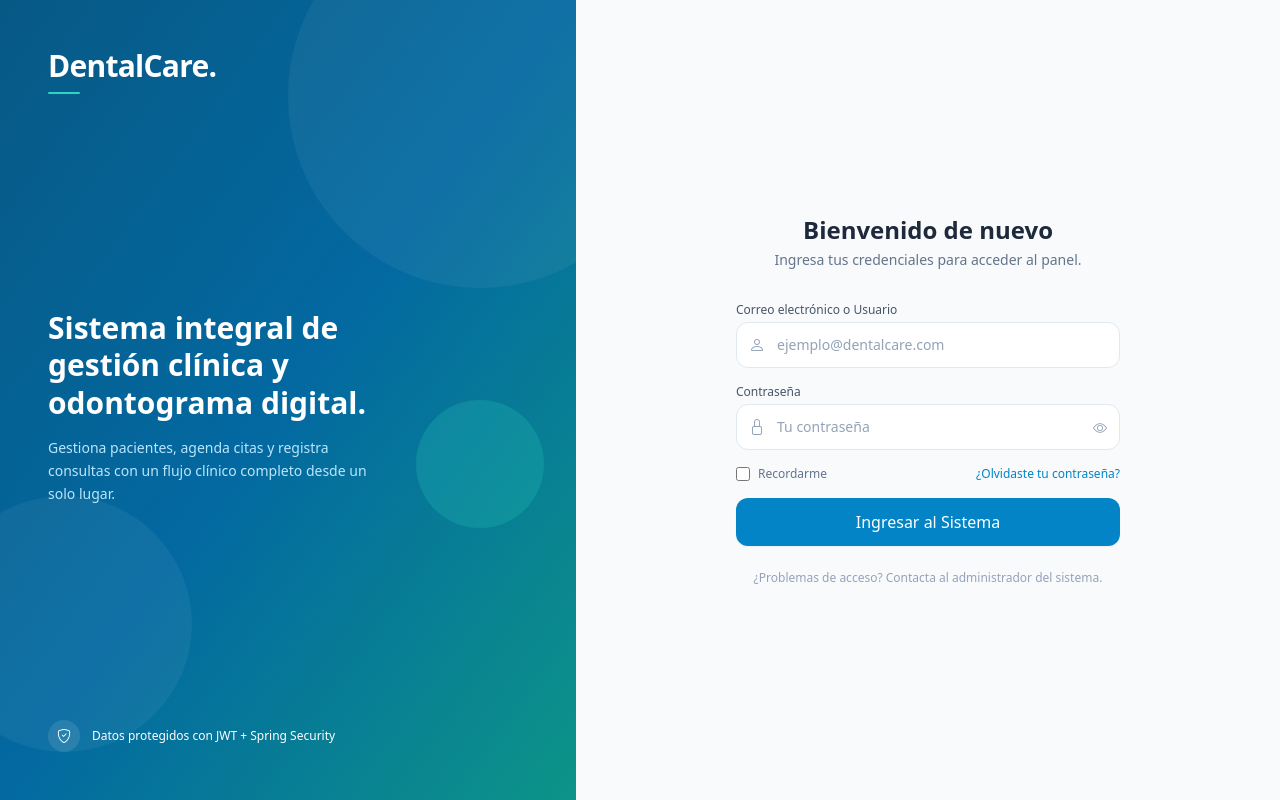
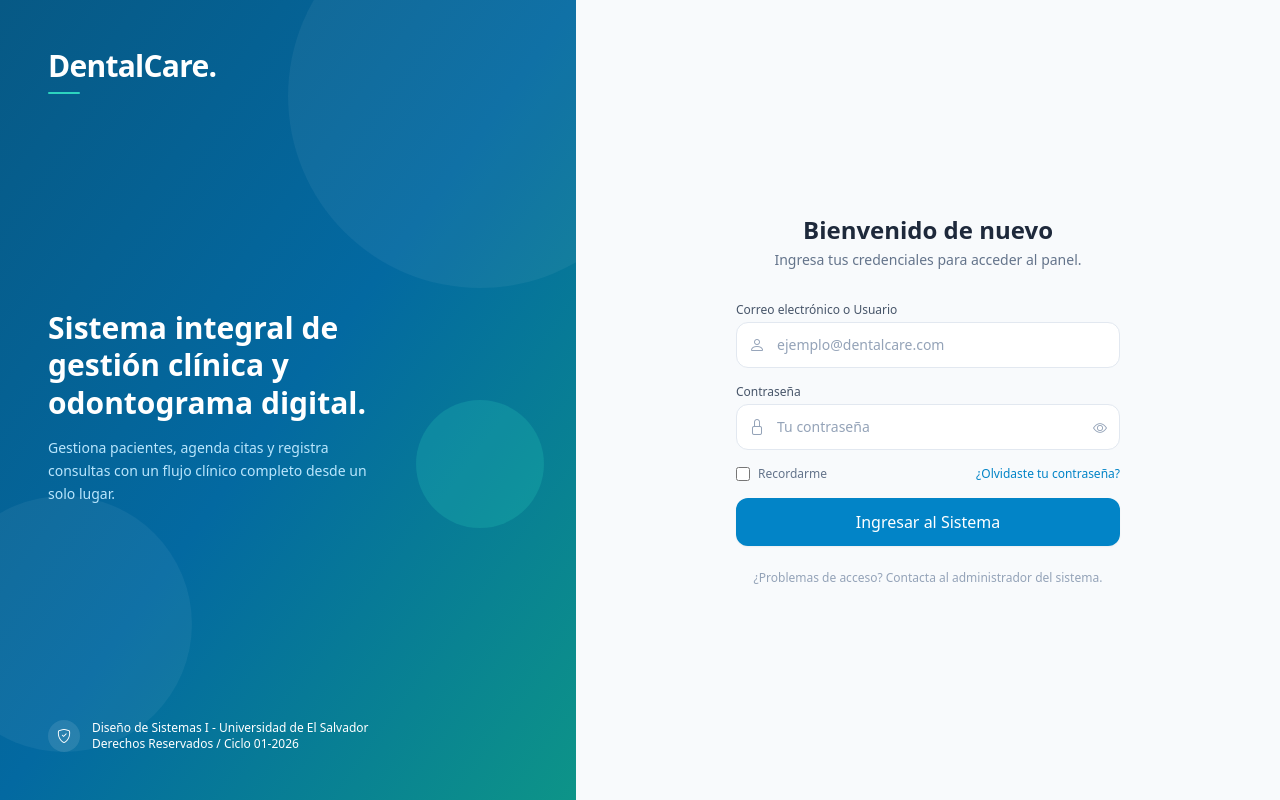
Before and after one commit to LuisVasquezVM15037/DSI115_Proyecto_UES, a React (Vite) app in the folder frontend/: page / in a window 1280 px wide. Built offline with nearby package versions, Linux system fonts and the light colour scheme.

Commit message:
Update LoginPage.jsx

```diff
--- a/frontend/src/views/LoginPage.jsx
+++ b/frontend/src/views/LoginPage.jsx
@@ -71,7 +71,7 @@ const LoginPage = () => {
           <div className="w-8 h-8 bg-white/10 rounded-full flex items-center justify-center">
             <i className="bi bi-shield-check text-dental-300 text-sm" />
           </div>
-          <span className="text-xs text-primary-300">Datos protegidos con JWT + Spring Security</span>
+          <span className="text-xs text-primary-300">Diseño de Sistemas I - Universidad de El Salvador <br /> Derechos Reservados / Ciclo 01-2026</span>
         </div>
       </div>
 
```
